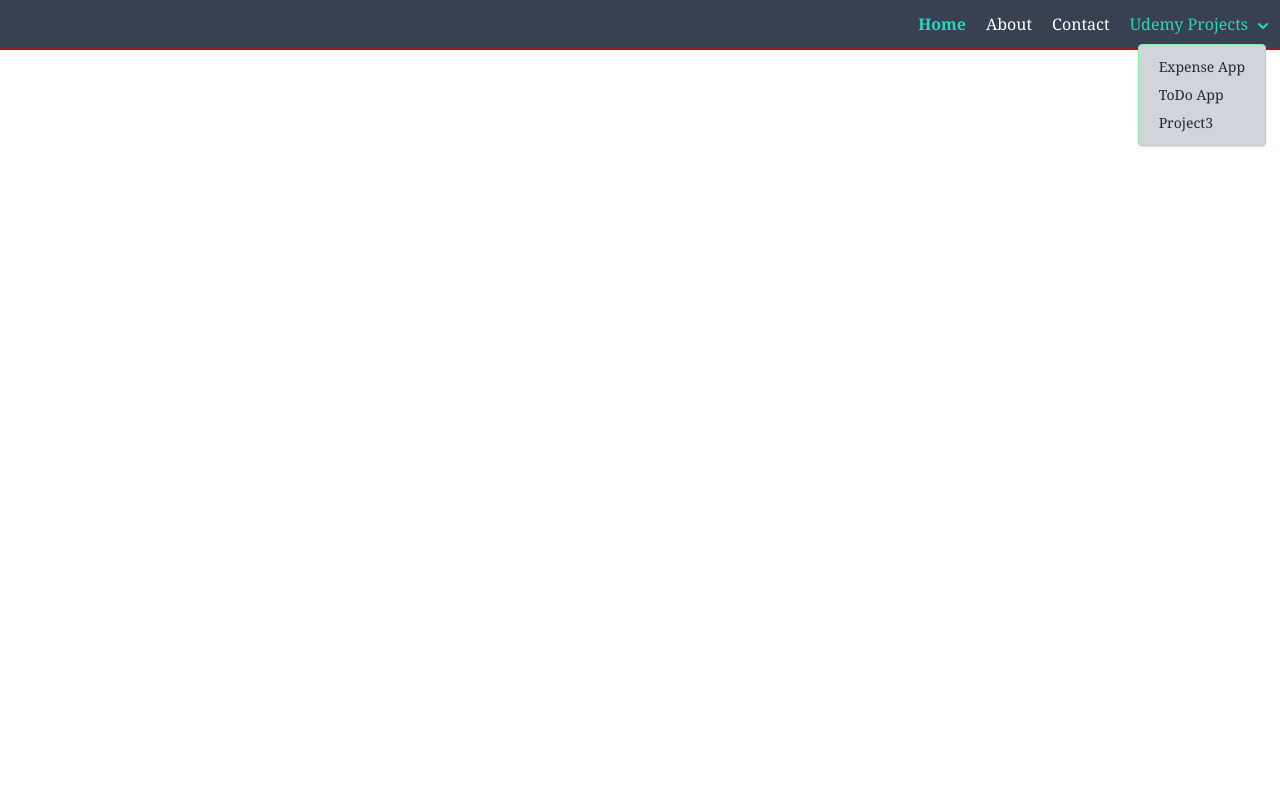
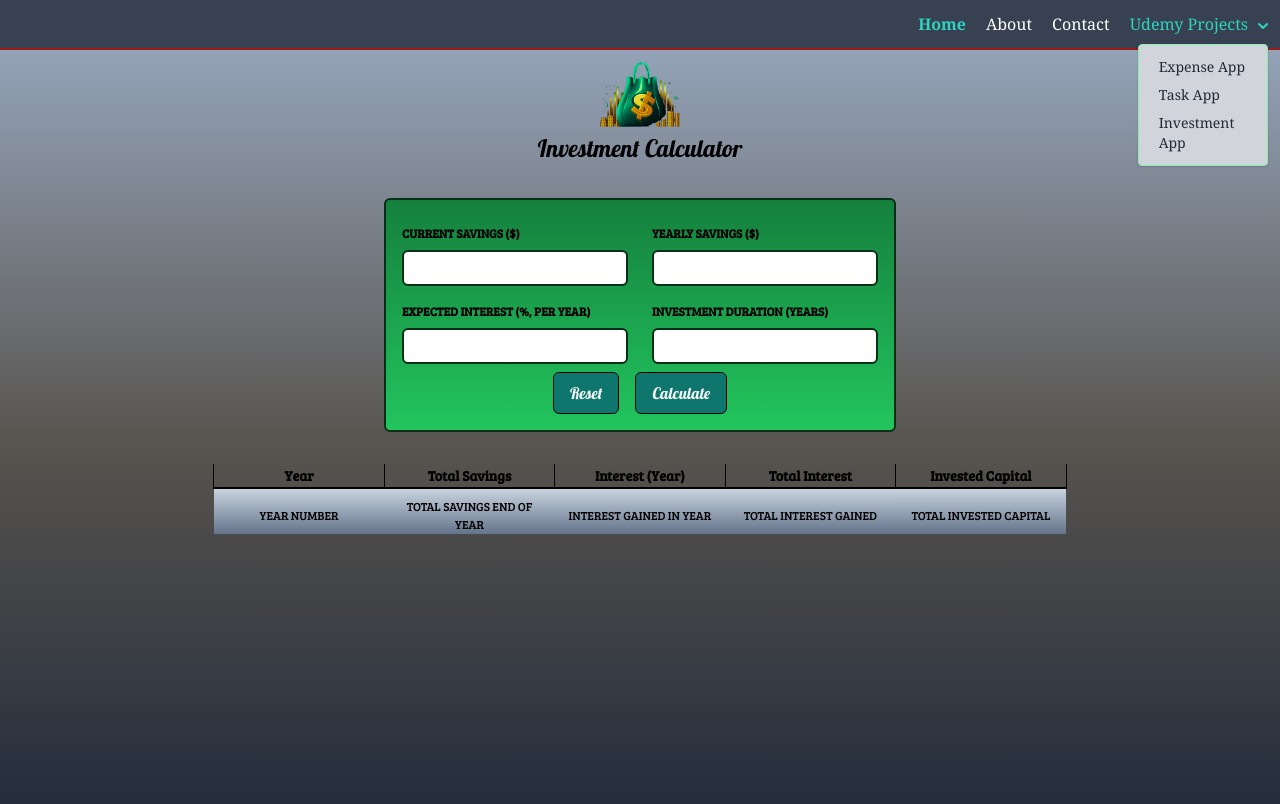
Before and after one commit to MichWlo94/MyReact, a React (Vite) app: page /project3 in a window 1280 px wide. Both pictures are taken after a click on the button "Udemy Projects". Shown: the top 804 px of the page. Built offline with nearby package versions, Linux system fonts and the light colour scheme; a web font is replaced by a local one.

Commit message:
Added third app and some navbar adjustments

```diff
--- a/src/App.jsx
+++ b/src/App.jsx
@@ -1,7 +1,6 @@
 /* eslint-disable no-unused-vars */
 import React from 'react'
-import { BrowserRouter, Routes, Route, Link } from 'react-router-dom';
-import Navbar from './Components/Navbar';
+import Navbar from './Subsites/Navbar';
 
 
 export default function App() {
--- a/src/Components/ExpensesChart.jsx
+++ b/src/ComponentsProject1/ExpensesChart.jsx
@@ -1,5 +1,5 @@
 import React from 'react'
-import Chart from '../Charts/Chart'
+import Chart from './Chart'
 
 const ExpensesChart = (props) => {
 
--- a/src/Components/Navbar.jsx
+++ b/src/Subsites/Navbar.jsx
@@ -1,12 +1,13 @@
 import { useState } from 'react'
 
 import { BrowserRouter, Routes, Route, Link } from 'react-router-dom';
-import LandingPage from '../Subsites/LandingPage';
-import Contact from '../Subsites/Contact';
-import About from '../Subsites/About';
-import Project1 from '../Subsites/Project1';
+import LandingPage from './LandingPage';
+import Contact from './Contact';
+import About from './About';
+import Project1 from './Project1';
 import {motion} from 'framer-motion'
-import Project2 from '../Subsites/Project2';
+import Project2 from './Project2';
+import Project3 from './Project3';
 
 export default function Navbar() {
   const [menuIsOpen, setMenuIsOpen] = useState(false);
@@ -25,6 +26,9 @@ export default function Navbar() {
 
   return (
     <BrowserRouter>
+
+    {/* Mobile Navbar */}
+
     <nav className="fixed right-0 p-2 font-serif z-100 md:hidden">
         <div className="flex flex-wrap items-center justify-end max-w-screen-xl mx-auto">
           <motion.button
@@ -68,15 +72,18 @@ export default function Navbar() {
 
                   <Link to="/project1" onClick={toggleDropdown} className="block px-3 py-1 text-gray-800 hover:bg-gray-100">Expense App</Link>
 
-                  <Link to="/project2" onClick={toggleDropdown} className="block px-3 py-1 text-gray-800 hover:bg-gray-100">ToDo App</Link>
+                  <Link to="/project2" onClick={toggleDropdown} className="block px-3 py-1 text-gray-800 hover:bg-gray-100">Task App</Link>
 
-                  <Link to="/" onClick={toggleDropdown} className="block px-3 py-1 text-gray-800 hover:bg-gray-100">Project3</Link>
+                  <Link to="/project3" onClick={toggleDropdown} className="block px-3 py-1 text-gray-800 hover:bg-gray-100">Investment App</Link>
                 </div>)}
             </div>
             </ul>}
         </motion.div>
       </div>
     </nav>
+
+
+    {/* Desktop Navbar */}
 
     <nav className="hidden p-3 font-serif bg-gray-700 border-b-2 border-red-800 md:block md:w-auto">
       <div className="flex flex-wrap items-center justify-end mx-auto max-w-screen-xxl">
@@ -105,9 +112,9 @@ export default function Navbar() {
 
                 <Link to="/project1" onClick={toggleDropdown} className="block px-3 py-1 text-gray-800 hover:bg-gray-100">Expense App</Link>
 
-                  <Link to="/project2" onClick={toggleDropdown} className="block px-3 py-1 text-gray-800 hover:bg-gray-100">ToDo App</Link>
+                  <Link to="/project2" onClick={toggleDropdown} className="block px-3 py-1 text-gray-800 hover:bg-gray-100">Task App</Link>
 
-                  <Link to="/" onClick={toggleDropdown} className="block px-3 py-1 text-gray-800 hover:bg-gray-100">Project3</Link>
+                  <Link to="/project3" onClick={toggleDropdown} className="block px-3 py-1 text-gray-800 hover:bg-gray-100">Investment App</Link>
               </div>)}
             </div>
           </ul>
@@ -121,6 +128,7 @@ export default function Navbar() {
         <Route path="/contact" element={<Contact />} />
         <Route path="/project1" element={<Project1 />} />
         <Route path="/project2" element={<Project2 />} />
+        <Route path="/project3" element={<Project3 />} />
         </Routes>
     </BrowserRouter>
   )}
--- /dev/null
+++ b/src/Subsites/Project3.jsx
@@ -0,0 +1,98 @@
+import logo from "../assets/logo.png";
+
+function Project3() {
+  const calculateHandler = (userInput) => {
+    // Should be triggered when form is submitted
+    // You might not directly want to bind it to the submit event on the form though...
+
+    const yearlyData = []; // per-year results
+
+    let currentSavings = +userInput["current-savings"]; // feel free to change the shape of this input object!
+    const yearlyContribution = +userInput["yearly-contribution"]; // as mentioned: feel free to change the shape...
+    const expectedReturn = +userInput["expected-return"] / 100;
+    const duration = +userInput["duration"];
+
+    // The below code calculates yearly results (total savings, interest etc)
+    for (let i = 0; i < duration; i++) {
+      const yearlyInterest = currentSavings * expectedReturn;
+      currentSavings += yearlyInterest + yearlyContribution;
+      yearlyData.push({
+        // feel free to change the shape of the data pushed to the array!
+        year: i + 1,
+        yearlyInterest: yearlyInterest,
+        savingsEndOfYear: currentSavings,
+        yearlyContribution: yearlyContribution
+      });
+    }
+
+    // do something with yearlyData ...
+  };
+
+  return (
+    <div className="box-border h-screen font-lobster bg-gradient-to-b from-slate-400 via-stone-600 to-slate-800">
+      <header className="mx-12 my-auto text-center">
+        <img className="object-contain w-20 h-20 mx-auto bg-transparent" src={logo} alt="logo" />
+        <h1 className="text-8">Investment Calculator</h1>
+      </header>
+
+      <form className="max-w-lg p-4 mx-auto my-8 border-2 rounded-md border-green-950 bg-gradient-to-b from-green-700 to-green-500">
+        <div className="flex gap-6 py-2 justify-evenly">
+          <p>
+            <label className="block mb-2 font-bold uppercase text-2 font-bree" htmlFor="current-savings">Current Savings ($)</label>
+            <input className="w-full p-1 text-gray-700 bg-white border-2 rounded-md border-green-950 text-4 " type="number" id="current-savings" />
+          </p>
+          <p>
+            <label className="block mb-2 font-bold uppercase text-2 font-bree" htmlFor="yearly-contribution">Yearly Savings ($)</label>
+            <input className="w-full p-1 text-gray-700 bg-white border-2 rounded-md border-green-950 text-4 " type="number" id="yearly-contribution" />
+          </p>
+        </div>
+        <div className="flex gap-6 py-2 justify-evenly">
+          <p>
+            <label className="block mb-2 font-bold uppercase text-2 font-bree" htmlFor="expected-return">
+              Expected Interest (%, per year)
+            </label>
+            <input className="w-full p-1 text-gray-700 bg-white border-2 rounded-md border-green-950 text-4 " type="number" id="expected-return" />
+          </p>
+          <p>
+            <label className="block mb-2 font-bold uppercase text-2 font-bree" htmlFor="duration">Investment Duration (years)</label>
+            <input className="w-full p-1 text-gray-700 bg-white border-2 rounded-md border-green-950 text-4 " type="number" id="duration" />
+          </p>
+        </div>
+        <p className="flex justify-center gap-4">
+          <button type="reset" className="px-4 py-2 text-gray-100 bg-teal-700 border border-black rounded-md cursor-pointer hover:bg-teal-900">
+            Reset
+          </button>
+          <button type="submit" className="px-4 py-2 text-gray-100 bg-teal-700 border border-black rounded-md cursor-pointer hover:bg-teal-900">
+            Calculate
+          </button>
+        </p>
+      </form>
+
+      {/* Todo: Show below table conditionally (only once result data is available) */}
+      {/* Show fallback text if no data is available */}
+
+      <table className="w-11/12 mx-auto text-center table-fixed md:w-8/12 font-bree text-3 border-spacing-4" >
+        <thead className="pb-4 mx-auto border-b-2 border-black">
+          <tr className="">
+            <th className='border-x border-x-black'>Year</th>
+            <th className='border-x border-x-black'>Total Savings</th>
+            <th className='border-x border-x-black'>Interest (Year)</th>
+            <th className='border-x border-x-black'>Total Interest</th>
+            <th className='border-x border-x-black'>Invested Capital</th>
+          </tr>
+        </thead>
+        <tbody className="text-2 bg-gradient-to-b from-slate-300 to-slate-500">
+          <tr >
+            <td className="px-2 pt-2 ">YEAR NUMBER</td>
+            <td className="px-2 pt-2 ">TOTAL SAVINGS END OF YEAR</td>
+            <td className="px-2 pt-2 ">INTEREST GAINED IN YEAR</td>
+            <td className="px-2 pt-2 ">TOTAL INTEREST GAINED</td>
+            <td className="px-2 pt-2 ">TOTAL INVESTED CAPITAL</td>
+          </tr>
+        </tbody>
+      </table>
+    </div>
+  );
+}
+
+export default Project3;
```
Also changed, not shown: src/Subsites/Project1.jsx (+4 -4 lines), src/ComponentsProject1/Chart.jsx (renamed from src/Charts/Chart.jsx), src/ComponentsProject1/ChartBar.jsx (renamed from src/Charts/ChartBar.jsx), src/ComponentsProject1/ExpenseFilter.jsx (renamed from src/Components/ExpenseFilter.jsx), src/ComponentsProject1/ExpenseForm.jsx (renamed from src/Components/ExpenseForm.jsx), src/ComponentsProject1/ExpenseItem.jsx (renamed from src/Components/ExpenseItem.jsx), src/ComponentsProject1/ExpensesList.jsx (renamed from src/Components/ExpensesList.jsx), src/ComponentsProject1/NewExpense.jsx (renamed from src/Components/NewExpense.jsx), src/assets/logo.png (added).
